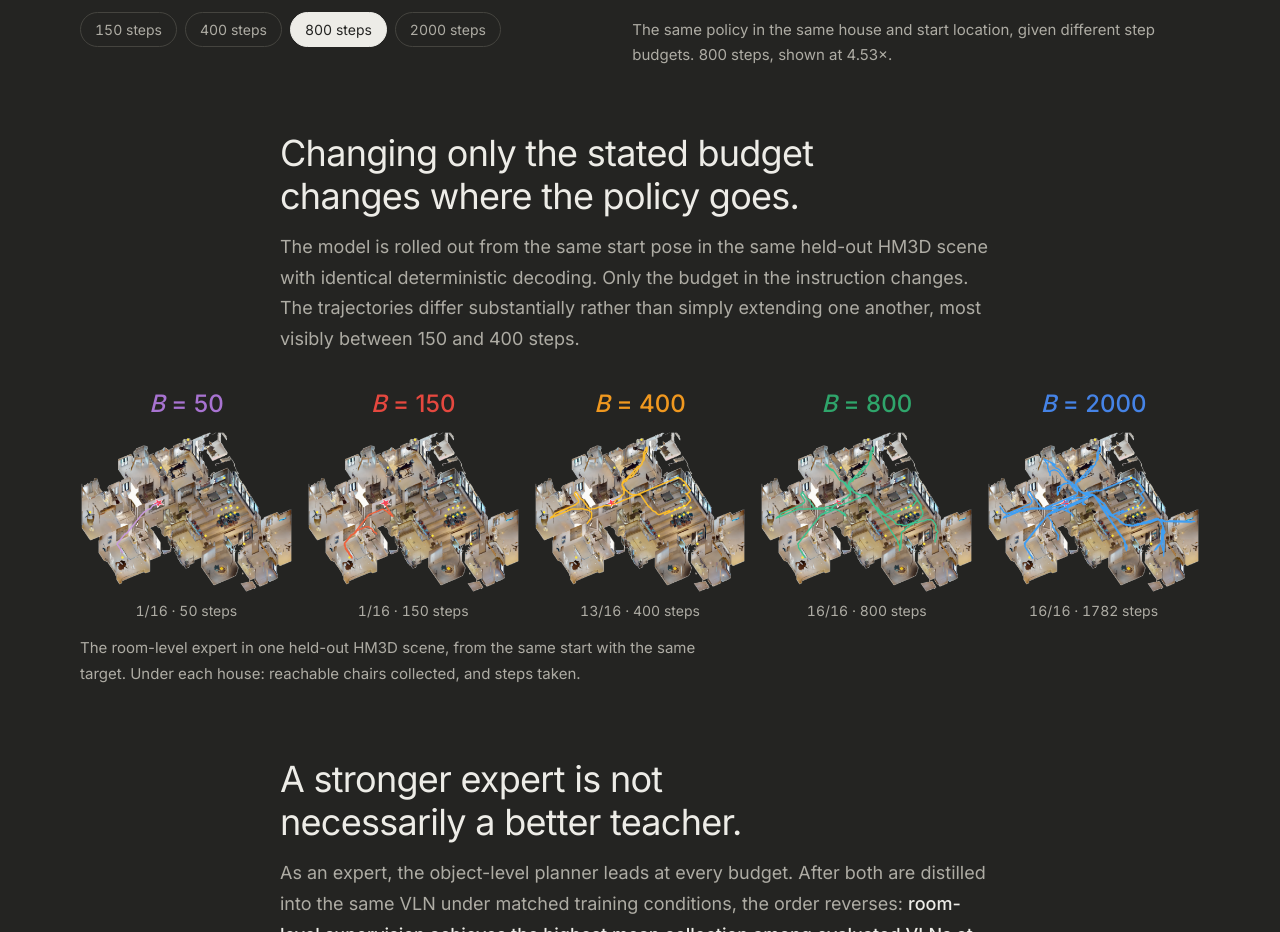
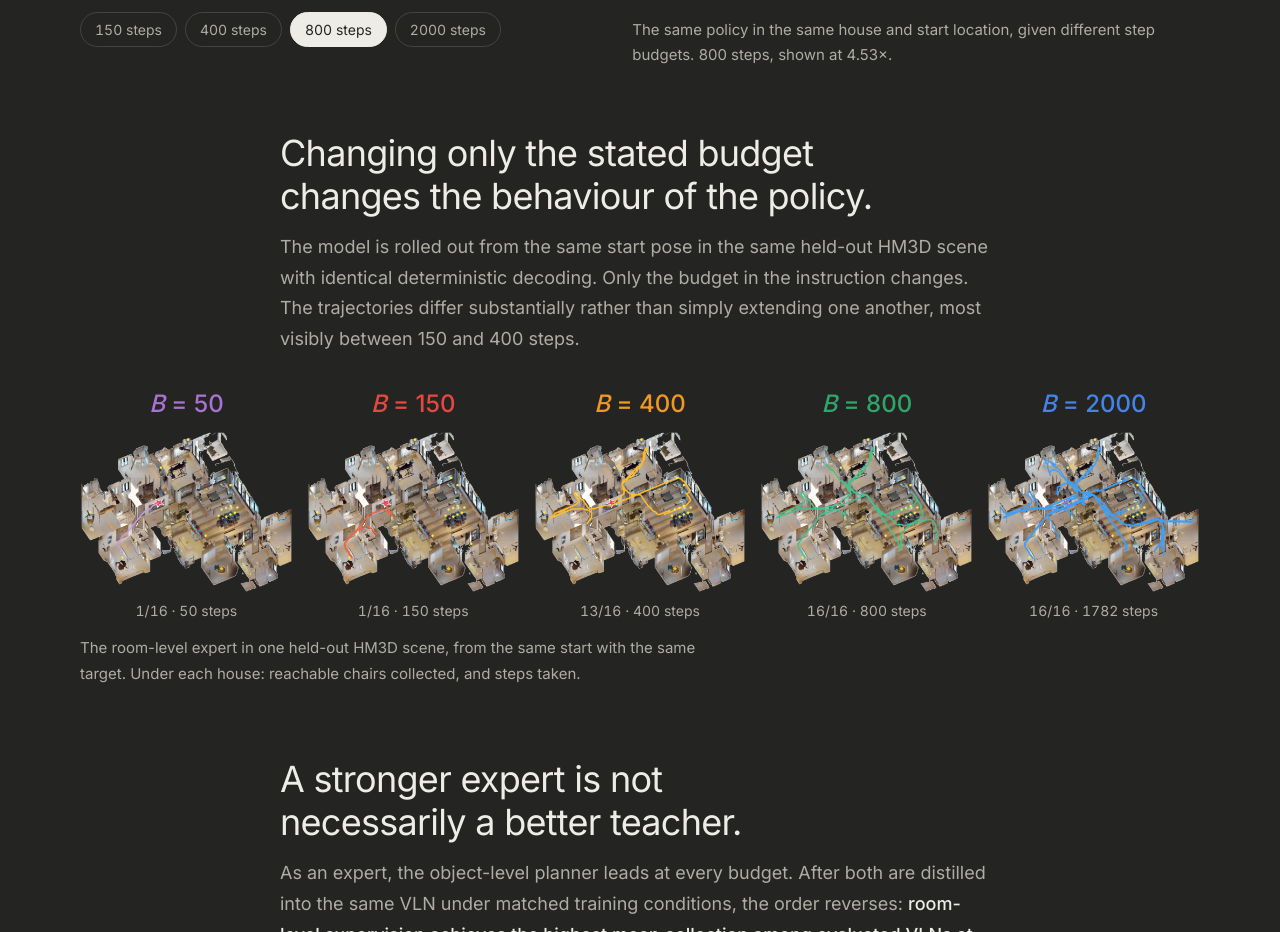
Before and after one commit to GoldenGait/racing-the-clock, a plain HTML site: page index.html in a window 1280 px wide. Shown: the part 1481-2413 px from the top of the page. Drawn offline with Linux system fonts and the light colour scheme.

Commit message:
Reword the budget section heading

```diff
--- a/index.html
+++ b/index.html
@@ -257,7 +257,7 @@ footer { padding-block: 60px 50px; color: var(--soft); font-size: 14px; text-ali
 
   <section class="block gut" id="budget">
     <div class="text">
-      <h2>Changing only the stated budget changes where the policy goes.</h2>
+      <h2>Changing only the stated budget changes the behaviour of the policy.</h2>
       <p>The model is rolled out from the same start pose in the same held-out HM3D scene with identical deterministic decoding. Only the budget in the instruction changes. The trajectories differ substantially rather than simply extending one another, most visibly between 150 and 400 steps.</p>
     </div>
     <div class="wide media">
```
